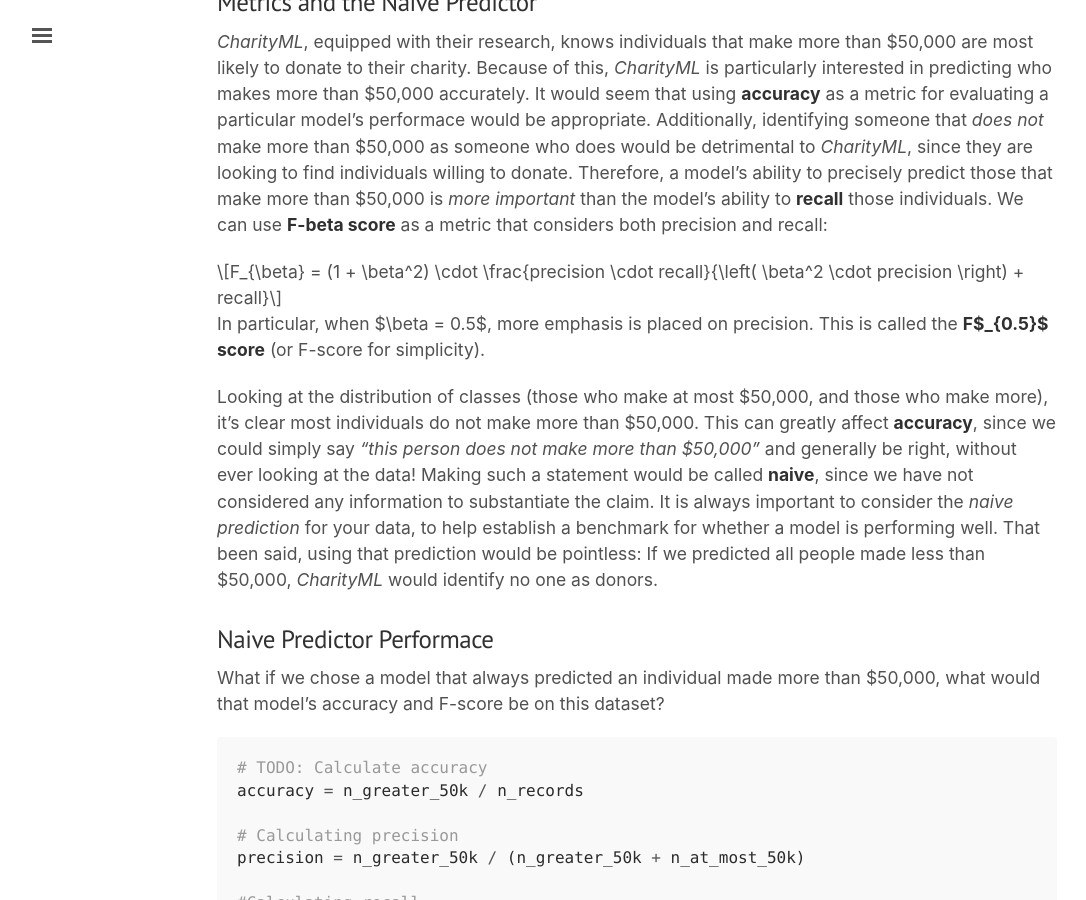
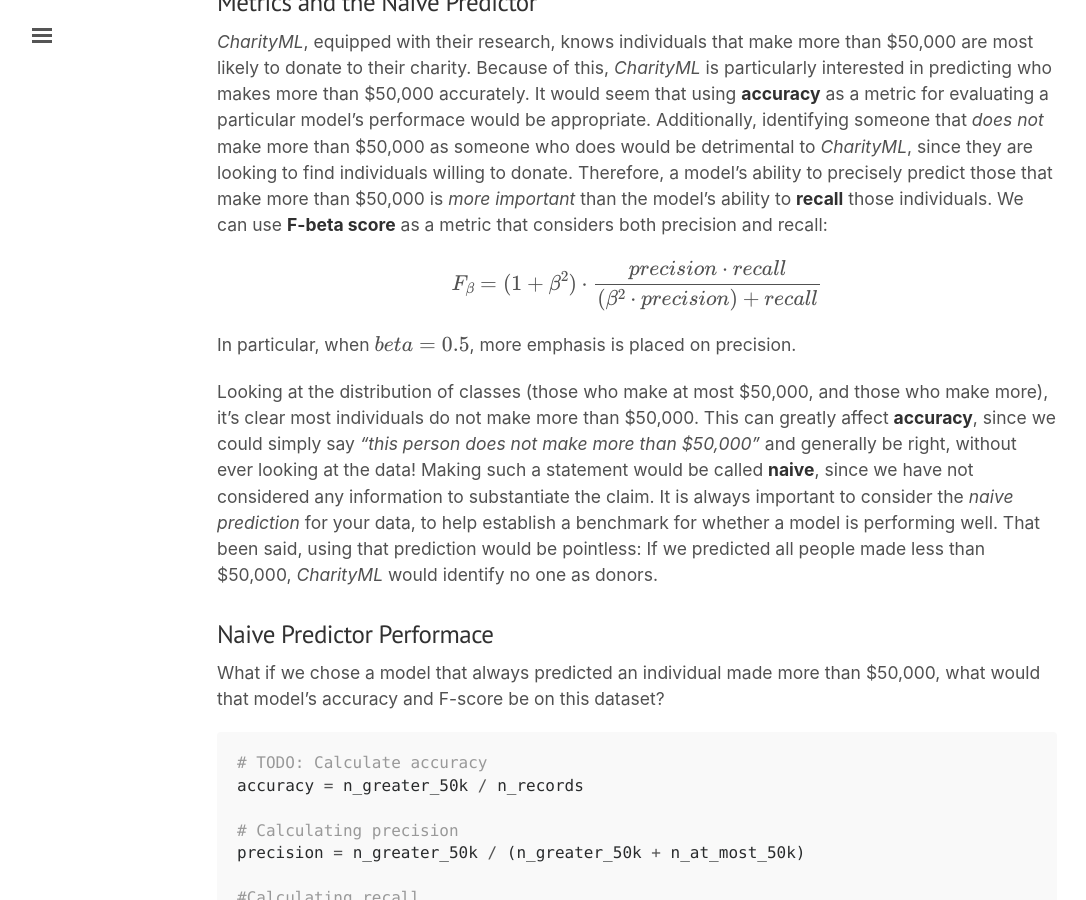
Before and after one commit to sajal2692/sajalsharma-v1, a Jekyll site: the page built from projects/finding_donors.md, in a window 1280 px wide and 900 px high, scrolled down 8236 px. Shown: the whole window, without its empty margins (3-1089 px from the left). Built offline with Jekyll 4.4.1, drawn with Linux system fonts in a browser that asks for light colours; nearby versions of some CDN libraries; formulas are drawn with MathJax 3; part of the change alters nothing that is shown; some of the changed text lies outside the part shown.

```diff
--- a/_layouts/notebook.html
+++ b/_layouts/notebook.html
@@ -24,3 +24,8 @@ layout: default
     }, 2000);
     });
   </script>
+
+
+<script type="text/javascript"
+    src="http://cdn.mathjax.org/mathjax/latest/MathJax.js?config=TeX-AMS-MML_HTMLorMML">
+</script>
--- a/projects/finding_donors.md
+++ b/projects/finding_donors.md
@@ -1,7 +1,7 @@
 ---
 layout: notebook
 title: Finding Donors for Charity using Machine Learning
-skills: Supervised Machine Learning, Python, Scikit-learn
+skills: Python, Scikit-learn, Pandas, Seaborn
 external_type: Github
 external_url: https://github.com/sajal2692/data-science-portfolio/blob/master/finding_donors/finding_donors.ipynb
 ---
@@ -321,7 +321,7 @@ In this section, we will investigate four different algorithms, and determine wh
 
 $$ F_{\beta} = (1 + \beta^2) \cdot \frac{precision \cdot recall}{\left( \beta^2 \cdot precision \right) + recall} $$
 
-In particular, when $\beta = 0.5$, more emphasis is placed on precision. This is called the **F$_{0.5}$ score** (or F-score for simplicity).
+In particular, when \\(beta = 0.5\\), more emphasis is placed on precision.
 
 Looking at the distribution of classes (those who make at most \$50,000, and those who make more), it's clear most individuals do not make more than \$50,000. This can greatly affect **accuracy**, since we could simply say *"this person does not make more than \$50,000"* and generally be right, without ever looking at the data! Making such a statement would be called **naive**, since we have not considered any information to substantiate the claim. It is always important to consider the *naive prediction* for your data, to help establish a benchmark for whether a model is performing well. That been said, using that prediction would be pointless: If we predicted all people made less than \$50,000, *CharityML* would identify no one as donors.
 
```
